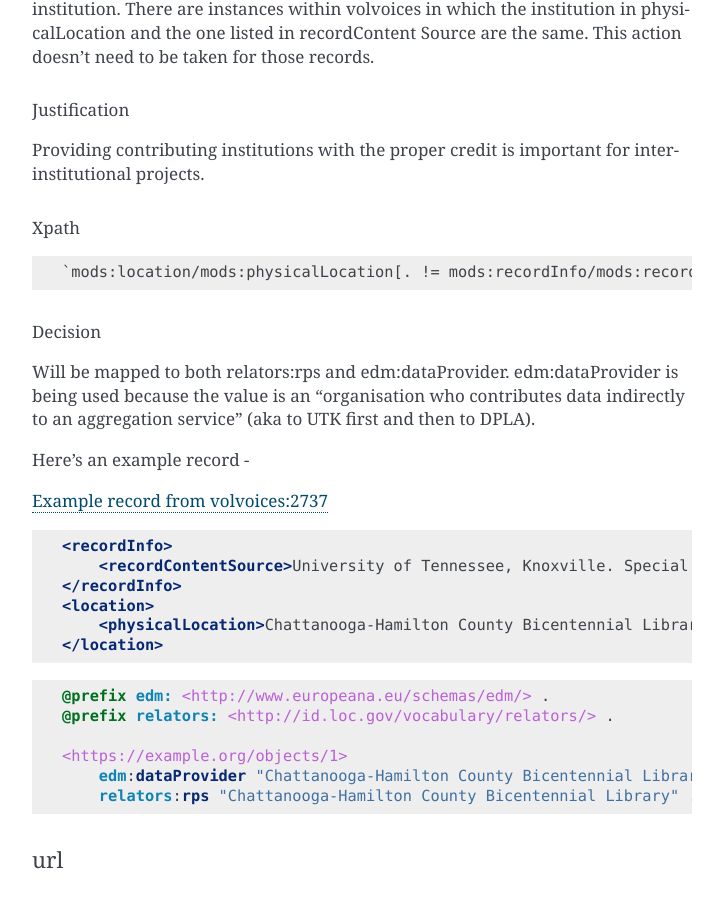
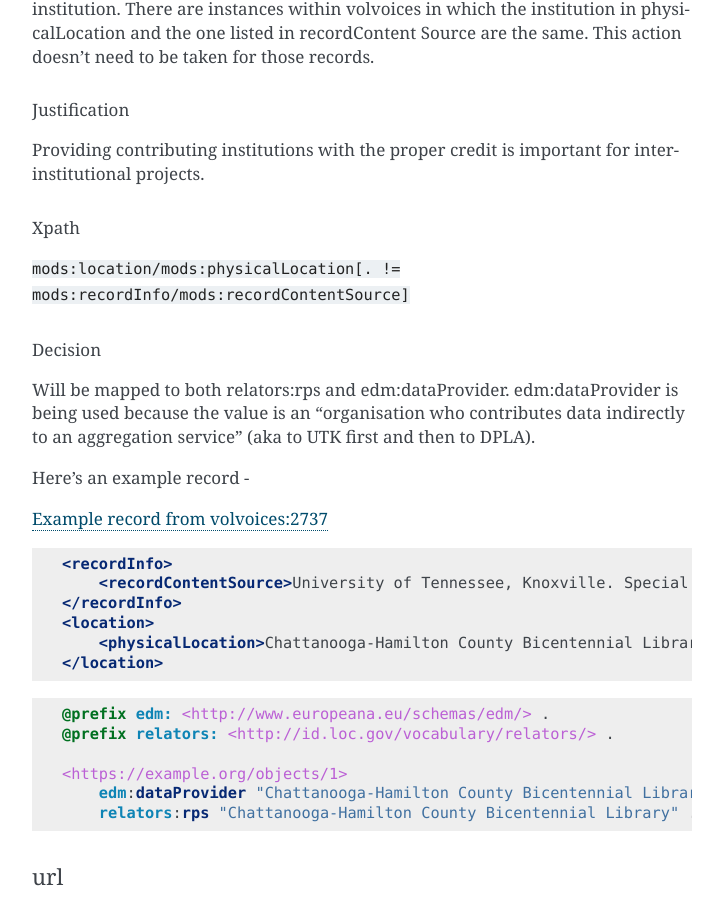
Before and after one commit to UTKcataloging/mods_to_rdf, a Sphinx documentation site: the page built from docs/source/contents/4_draft_mapping.rst, in a window 1280 px wide and 900 px high, scrolled down 43679 px. Shown: the whole window, without its empty margins (388-1111 px from the left). Built offline with Sphinx 7.4.7, drawn with Linux system fonts in a browser that asks for light colours; formulas are drawn with MathJax 3; some of the changed lines change nothing that is shown.

Commit message:
Revert back to inline code.

```diff
--- a/docs/source/contents/4_draft_mapping.rst
+++ b/docs/source/contents/4_draft_mapping.rst
@@ -2050,9 +2050,7 @@
 Xpath
 ^^^^^
 
-.. code-block::
-
-    `mods:location/mods:physicalLocation[. != mods:recordInfo/mods:recordContentSource]`
+:code:`mods:location/mods:physicalLocation[. != mods:recordInfo/mods:recordContentSource]`
 
 Decision
 ^^^^^^^^
```
